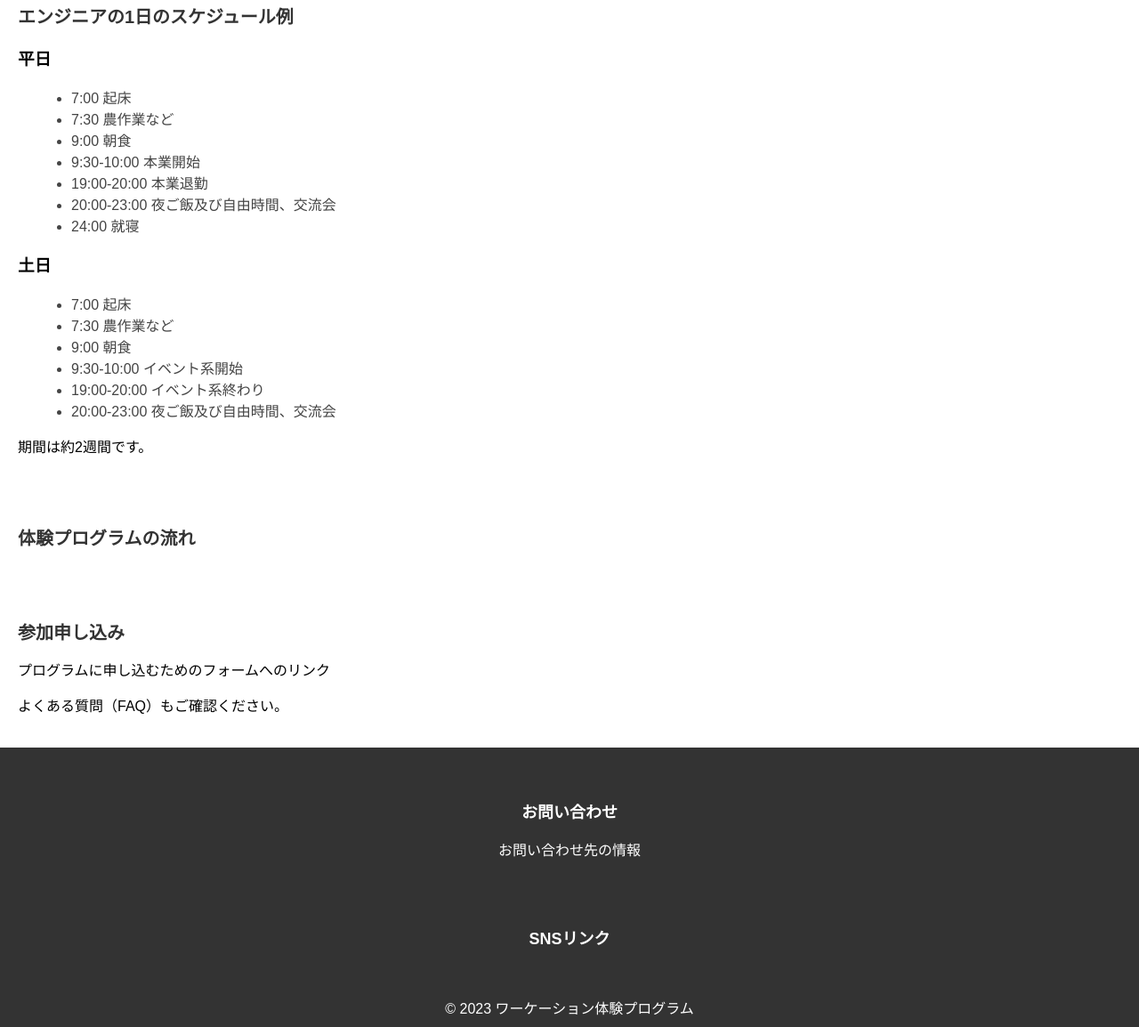
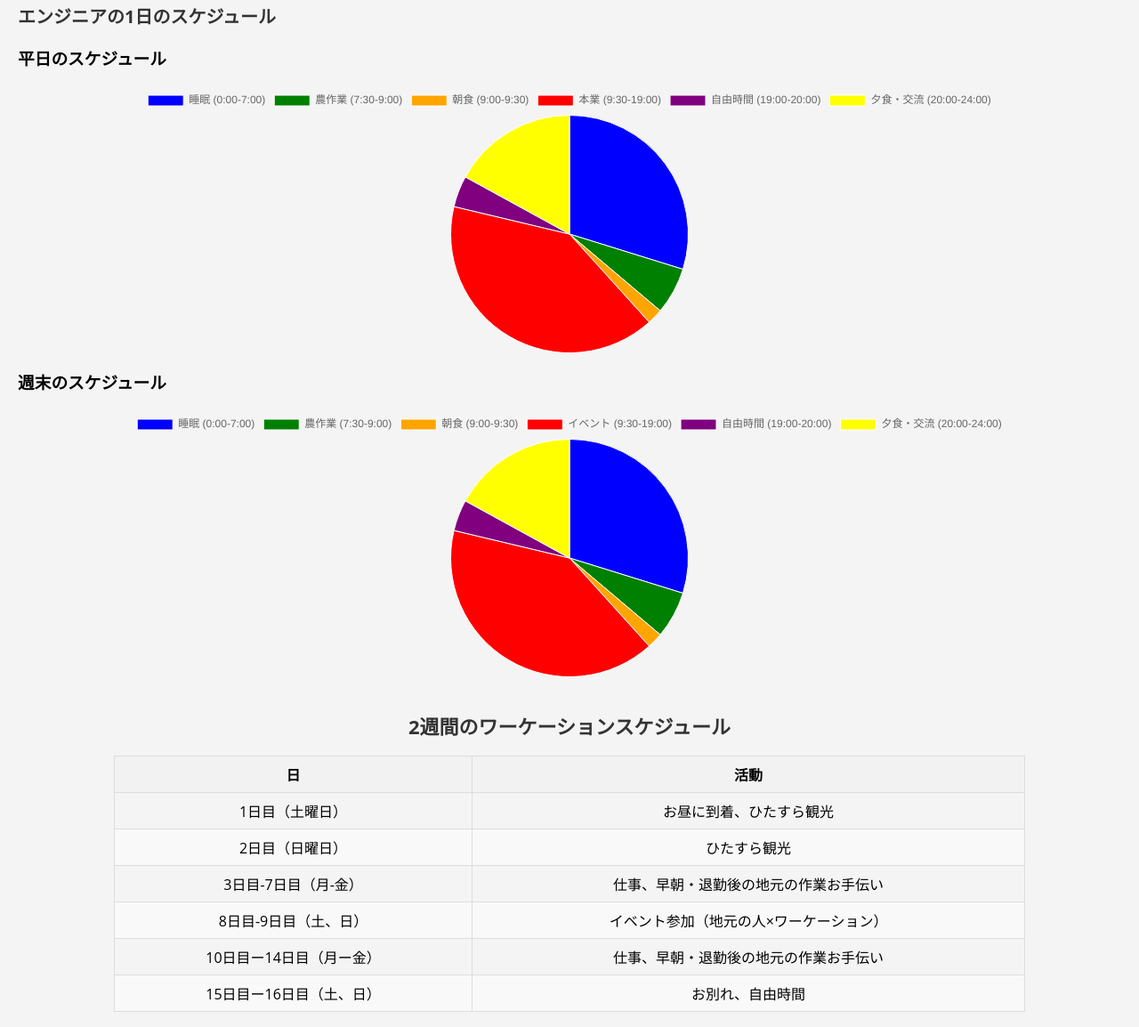
Before and after one commit to migichan3/WorkcationProgram, a plain HTML site: page index.html in a window 1280 px wide. Shown: the part 858-2012 px from the top of the page at 89% size. Drawn offline with nearby package versions, Linux system fonts and the light colour scheme.

Commit message:
スケジュール部分の追加

```diff
--- a/index.html
+++ b/index.html
@@ -1,20 +1,25 @@
 <!DOCTYPE html>
 <html lang="ja">
+
 <head>
   <meta charset="UTF-8">
   <meta name="viewport" content="width=device-width, initial-scale=1.0">
   <title>ワーケーション体験プログラム</title>
+  <script src="https://cdn.jsdelivr.net/npm/chart.js"></script>
   <link rel="stylesheet" href="style.css">
 </head>
+
 <body>
   <header>
     <h1>ワーケーションで町おこし - エンジニアの技術で地域を元気に</h1>
     <p>エンジニアと地域が協力するワーケーション体験プログラム</p>
+    <!-- <img src="header-image.jpg" alt="町のイメージ"> -->
   </header>
 
   <section id="program-introduction">
     <h2>プログラムの紹介</h2>
     <p>エンジニアが直面する課題を解決し、地元の町おこしに貢献し、地元労働者に新たな機会を提供するためのプログラムです。プログラムは期間2週間で、エンジニアと地域社会が共に成長します。</p>
+    <!-- <img src="town-image.jpg" alt="町の特徴"> -->
   </section>
 
   <section id="engineer-benefits">
@@ -42,28 +47,57 @@
   </section>
 
   <section id="daily-schedule">
-        <h2>エンジニアの1日のスケジュール例</h2>
-        <h3>平日</h3>
-        <ul>
-            <li>7:00 起床</li>
-            <li>7:30 農作業など</li>
-            <li>9:00 朝食</li>
-            <li>9:30-10:00 本業開始</li>
-            <li>19:00-20:00 本業退勤</li>
-            <li>20:00-23:00 夜ご飯及び自由時間、交流会</li>
-            <li>24:00 就寝</li>
-        </ul>
-        <h3>土日</h3>
-        <ul>
-            <li>7:00 起床</li>
-            <li>7:30 農作業など</li>
-            <li>9:00 朝食</li>
-            <li>9:30-10:00 イベント系開始</li>
-            <li>19:00-20:00 イベント系終わり</li>
-            <li>20:00-23:00 夜ご飯及び自由時間、交流会</li>
-        </ul>
-        <p>期間は約2週間です。</p>
+    <h2>エンジニアの1日のスケジュール</h2>
+
+    <h3>平日のスケジュール</h3>
+    <div>
+      <canvas id="weekdaySchedule"></canvas>
+    </div>
+
+    <h3>週末のスケジュール</h3>
+    <div>
+      <canvas id="weekendSchedule"></canvas>
+    </div>
   </section>
+
+  <div class="schedule-container">
+    <h2>2週間のワーケーションスケジュール</h2>
+    <table>
+      <thead>
+        <tr>
+          <th>日</th>
+          <th>活動</th>
+        </tr>
+      </thead>
+      <tbody>
+        <!-- 各日の活動をここに記述 -->
+        <tr>
+          <td>1日目（土曜日）</td>
+          <td>お昼に到着、ひたすら観光</td>
+        </tr>
+        <tr>
+          <td>2日目（日曜日）</td>
+          <td>ひたすら観光</td>
+        </tr>
+        <tr>
+          <td>3日目-7日目（月-金）</td>
+          <td>仕事、早朝・退勤後の地元の作業お手伝い</td>
+        </tr>
+        <tr>
+          <td>8日目-9日目（土、日）</td>
+          <td>イベント参加（地元の人×ワーケーション）</td>
+        </tr>
+        <tr>
+          <td>10日目ー14日目（月ー金）</td>
+          <td>仕事、早朝・退勤後の地元の作業お手伝い</td>
+        </tr>
+        <tr>
+          <td>15日目ー16日目（土、日）</td>
+          <td>お別れ、自由時間</td>
+        </tr>
+      </tbody>
+    </table>
+  </div>
 
   <section id="program-flow">
     <h2>体験プログラムの流れ</h2>
@@ -85,7 +119,9 @@
       <h3>SNSリンク</h3>
       <!-- SNSのリンクをここに追加 -->
     </section>
-        <p>&copy; 2023 ワーケーション体験プログラム</p>
+    <p>&copy; 2023 まちむすび</p>
   </footer>
+  <script src="script.js"></script>
 </body>
+
 </html>
--- /dev/null
+++ b/script.js
@@ -0,0 +1,79 @@
+document.addEventListener('DOMContentLoaded', function () {
+    var ctxWeekday = document.getElementById('weekdaySchedule').getContext('2d');
+    var weekdayChart = new Chart(ctxWeekday, {
+        type: 'pie',
+        data: {
+            labels: ['睡眠 (0:00-7:00)', '農作業 (7:30-9:00)', '朝食 (9:00-9:30)', '本業 (9:30-19:00)', '自由時間 (19:00-20:00)', '夕食・交流 (20:00-24:00)'],
+            datasets: [{
+                label: '平日のスケジュール',
+                data: [7, 1.5, 0.5, 9.5, 1, 4],
+                backgroundColor: ['blue', 'green', 'orange', 'red', 'purple', 'yellow'],
+                borderColor: ['white', 'white', 'white', 'white', 'white', 'white'],
+                borderWidth: 1
+            }]
+        },
+        options: {
+            responsive: true,
+            maintainAspectRatio: false,
+            legend: {
+                position: 'right',
+                labels: {
+                    boxWidth: 10,
+                    padding: 20,
+                    fontSize: 11,
+                    fontStyle: 'normal',
+                    fontColor: '#000',
+                    usePointStyle: true
+                }
+            },
+            tooltips: {
+                callbacks: {
+                    label: function(tooltipItem, data) {
+                        var label = data.labels[tooltipItem.index];
+                        var value = data.datasets[0].data[tooltipItem.index];
+                        return label + ': ' + value + '時間';
+                    }
+                }
+            }
+        }
+    });
+
+    var ctxWeekend = document.getElementById('weekendSchedule').getContext('2d');
+    var weekendChart = new Chart(ctxWeekend, {
+        type: 'pie',
+        data: {
+            labels: ['睡眠 (0:00-7:00)', '農作業 (7:30-9:00)', '朝食 (9:00-9:30)', 'イベント (9:30-19:00)', '自由時間 (19:00-20:00)', '夕食・交流 (20:00-24:00)'],
+            datasets: [{
+                label: '週末のスケジュール',
+                data: [7, 1.5, 0.5, 9.5, 1, 4],
+                backgroundColor: ['blue', 'green', 'orange', 'red', 'purple', 'yellow'],
+                borderColor: ['white', 'white', 'white', 'white', 'white', 'white'],
+                borderWidth: 1
+            }]
+        },
+        options: {
+            responsive: true,
+            maintainAspectRatio: false,
+            legend: {
+                position: 'right',
+                labels: {
+                    boxWidth: 10,
+                    padding: 20,
+                    fontSize: 11,
+                    fontStyle: 'normal',
+                    fontColor: '#000',
+                    usePointStyle: true
+                }
+            },
+            tooltips: {
+                callbacks: {
+                    label: function(tooltipItem, data) {
+                        var label = data.labels[tooltipItem.index];
+                        var value = data.datasets[0].data[tooltipItem.index];
+                        return label + ': ' + value + '時間';
+                    }
+                }
+            }
+        }
+    });
+});
--- a/style.css
+++ b/style.css
@@ -1,24 +1,26 @@
 /* style.css */
 body {
-  font-family: Arial, sans-serif;
+  font-family: 'Open Sans', sans-serif;
   margin: 0;
   padding: 0;
+  background-color: #f4f4f4;
 }
 
 header {
-  background-color: #F0F0F0;
+  background-color: #ffffff;
   padding: 20px;
   text-align: center;
 }
 
 header h1 {
-  font-size: 24px;
-  color: #333;
+  font-size: 28px;
+  color: #333333;
+  font-weight: bold;
 }
 
 header p {
   font-size: 18px;
-  color: #666;
+  color: #666666;
 }
 
 section {
@@ -26,20 +28,21 @@ section {
 }
 
 h2 {
-  font-size: 20px;
-  color: #333;
+  font-size: 22px;
+  color: #333333;
+  font-weight: bold;
 }
 
 ul {
-  list-style: disc;
+  list-style: none;
   margin-left: 20px;
   font-size: 16px;
-  color: #444;
+  color: #444444;
 }
 
 footer {
-  background-color: #333;
-  color: #FFF;
+  background-color: #333333;
+  color: #ffffff;
   padding: 20px;
   text-align: center;
 }
@@ -50,6 +53,12 @@ footer h3 {
 
 footer p {
   font-size: 16px;
+}
+
+@media screen and (max-width: 600px) {
+  header h1, header p, section h2, section p {
+      text-align: left;
+  }
 }
 
 /* リンクのスタイルを追加 */
@@ -121,3 +130,27 @@ footer h3 {
 footer p {
   font-size: 16px;
 }
+
+.schedule-container {
+  width: 80%;
+  margin: 0 auto;
+  text-align: center;
+}
+
+table {
+  width: 100%;
+  border-collapse: collapse;
+}
+
+th, td {
+  border: 1px solid #ddd;
+  padding: 8px;
+}
+
+th {
+  background-color: #f2f2f2;
+}
+
+tr:nth-child(even) {
+  background-color: #f9f9f9;
+}
```
Also changed, not shown: 2 other files. Lines whose indentation alone changed are shown as unchanged.
